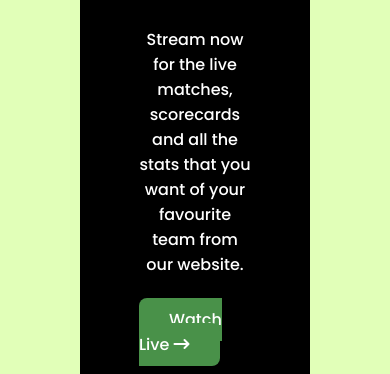
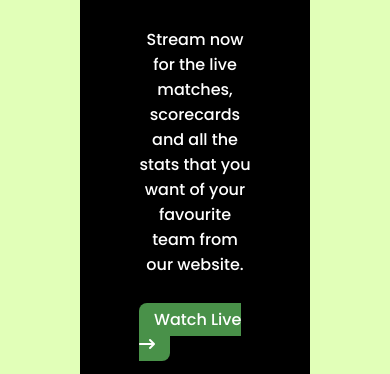
Before and after one commit to salehinthenoob/Assignment2-World-Cup-, a plain HTML site: page index.html in a window 390 px wide. Shown: the part 398-772 px from the top of the page. Drawn offline with Linux system fonts and the light colour scheme.

Commit message:
2nd commisst

```diff
--- a/style/style.css
+++ b/style/style.css
@@ -393,6 +393,10 @@ For mobile deivices
         margin: 30px 0px;
     }
 
+    .btn {
+        padding: 5px 15px;
+    }
+
     .cards {
         display: grid;
         grid-template-columns: repeat(1, 1fr);
```
